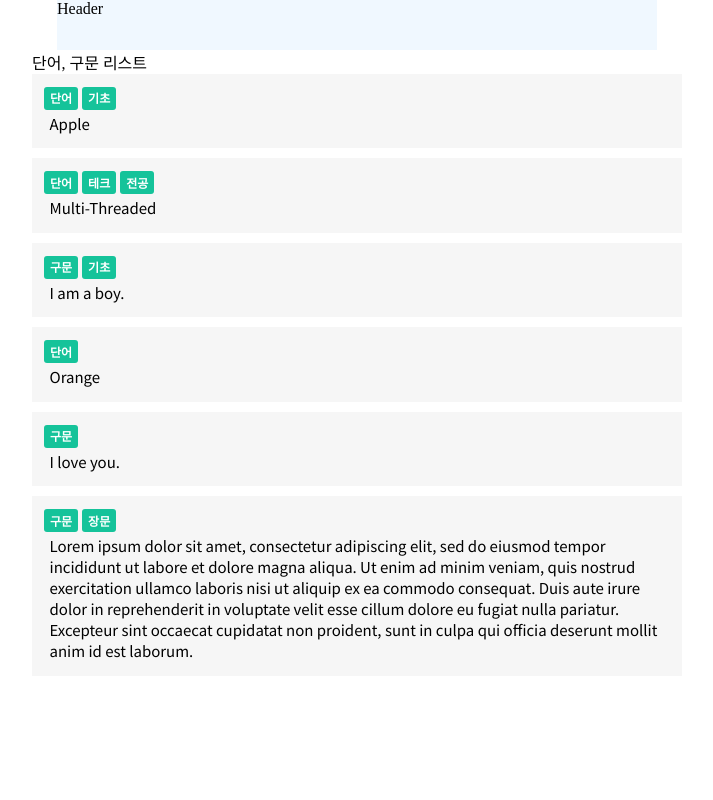
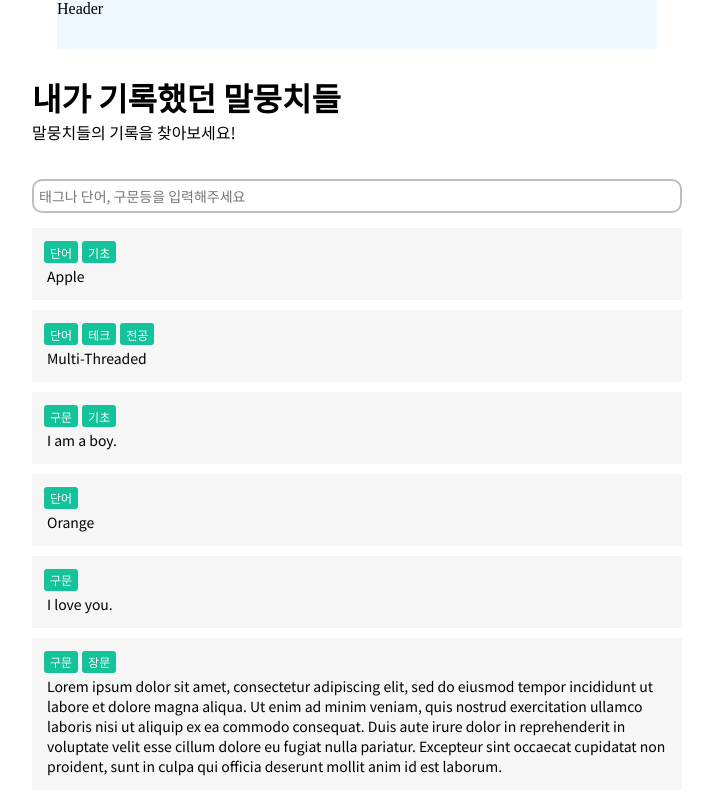
Before and after one commit to longdoheun/project-syntext, a React (Create React App) app: page / in a window 1280 px wide. Shown: the whole page, without its empty margins (283-996 px from the left). Built offline with nearby package versions, Linux system fonts and the light colour scheme.

Commit message:
add input in main page

```diff
--- a/src/components/Index/Content.jsx
+++ b/src/components/Index/Content.jsx
@@ -18,20 +18,25 @@ const warpperStyle = css`
   padding: 10px;
   margin-bottom: 10px;
   width: 100%;
+  &:hover {
+    cursor: pointer;
+  }
 `;
 
 const tagStyle = css`
   display: inline-block;
   margin: .25em 2px;
-  padding: .2em .5em .3em;
+  // margin: .25em 2px .6em;
+  //padding: .2em .5em .3em;
+  padding: .2em .5em;
   background-color: #15C39A;
   color: #FFFFFF;
   font-size: 12px;
-  font-weight: 600;
+  font-weight: 500;
   border-radius: 3px;
 `;
 
 const contentStyle = css`
-  margin: 0 0.5em 0.3em;
-  font-size: 15px;
+  margin: 0 5px 0.3em;
+  font-size: 14px;
 `;
--- a/src/pages/Index.jsx
+++ b/src/pages/Index.jsx
@@ -2,6 +2,7 @@
 import { css } from "@emotion/react";
 import React, { useState } from 'react';
 import Content from "../components/Index/Content";
+import { NotoSans } from "../styles/GlobalFonts";
 
 const testDatas = [
   {
@@ -35,17 +36,43 @@ export default function Index() {
 
   return (
     <div css={warpperStyle}>
-      <span css={titleStyle}>단어, 구문 리스트</span>
+      {null}
+      <div css={titleStyle}>내가 기록했던 말뭉치들</div>
+      <div css={subtitleStyle}>말뭉치들의 기록을 찾아보세요!</div>
+      <input css={searchMenuStyle} type="text" placeholder="태그나 단어, 구문등을 입력해주세요" />
       {list.map((elem, index) => (<Content key={index} metaData={elem}/>))}
     </div>
   );
 }
 
 const warpperStyle = css`
+  margin-top: 20px;
   background-color: #FFFFFF;
   width: 650px;
 `;
 
+const subtitleStyle = css`
+  ${NotoSans}
+  font-size: 16px;
+  font-weight: 400;
+`;
+
 const titleStyle = css`
+  ${NotoSans}
+  font-size: 32px;
+  font-weight: 600;
+  margin-top: 5px;
+`;
 
+const searchMenuStyle = css`
+  ${NotoSans}
+  font-size: 14px;
+  font-weight: 400;
+  display: block;
+  width: 100%;
+  margin: 35px auto 15px auto;
+  padding: 5px;
+  border: 2px solid #BEBEBE;
+  border-radius: 10px;
+  color: #1E1E1E;
 `;
```
